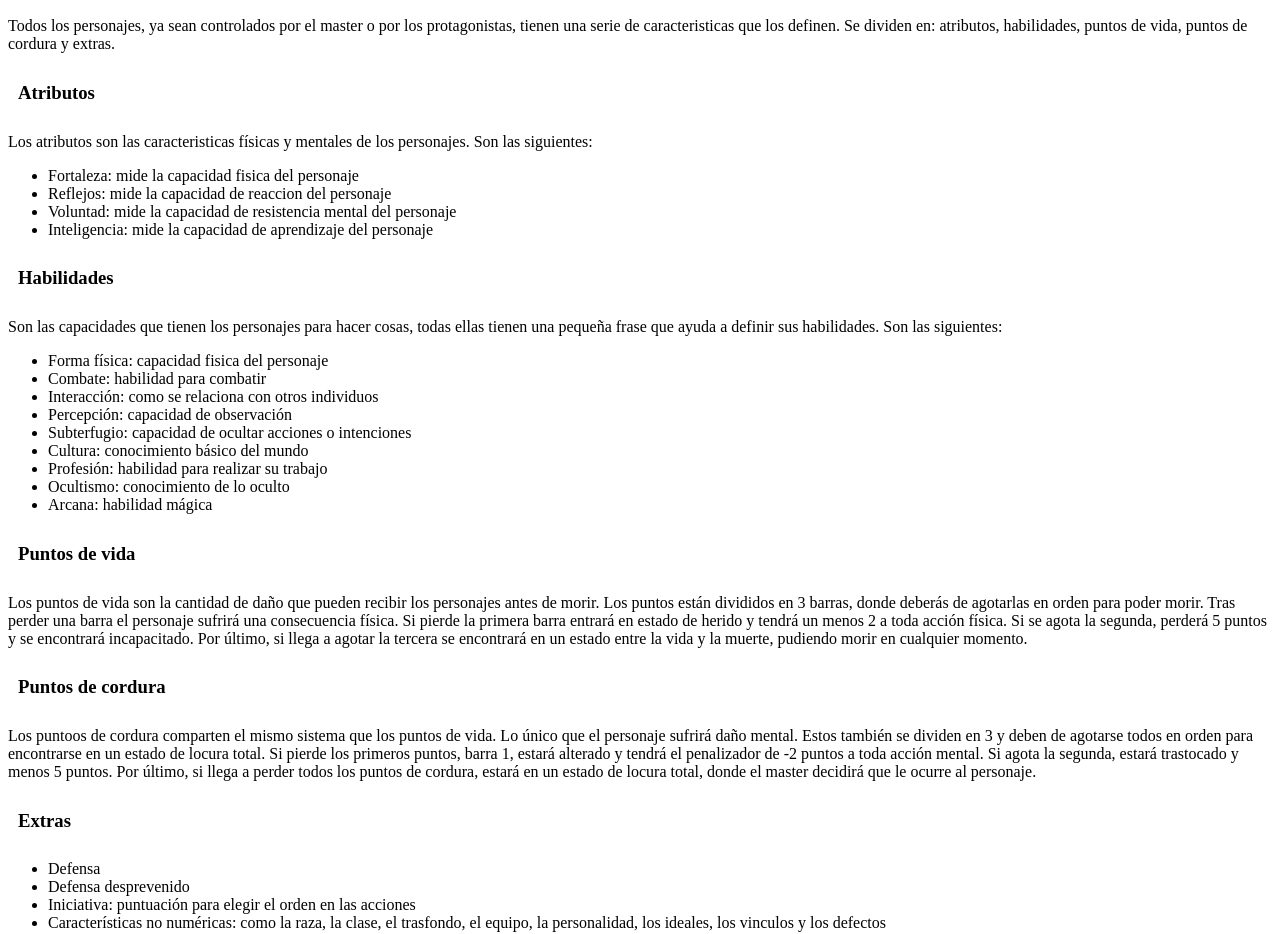
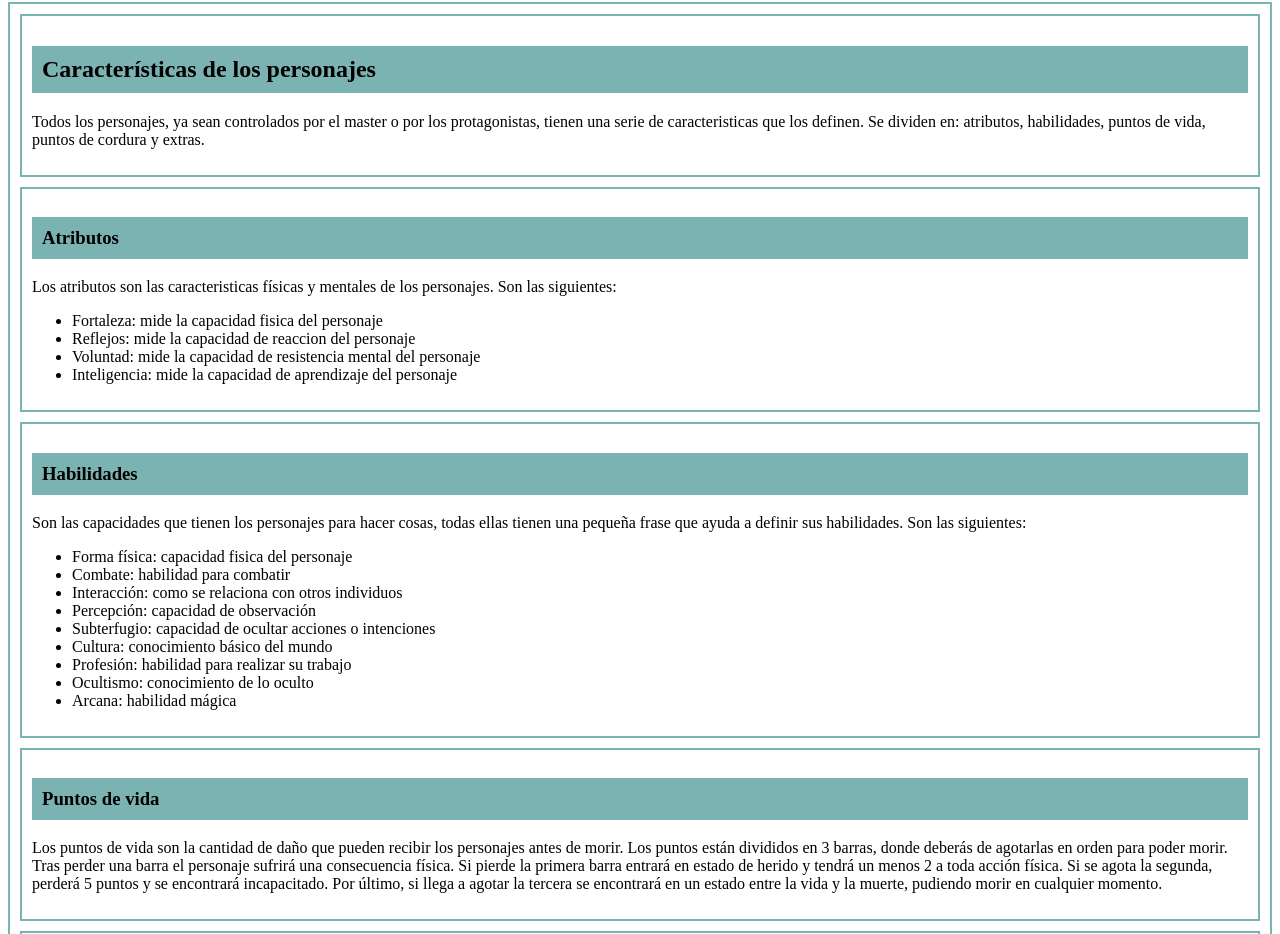
Before and after one commit to andmansim/Ironhack_proyecto1, a plain HTML site: page pag1/pag1.html in a window 1280 px wide. Shown: the part 278-1212 px from the top of the page. Drawn offline with Linux system fonts and the light colour scheme.

Commit message:
cositaas

```diff
--- a/pag1/pag1.css
+++ b/pag1/pag1.css
@@ -1,8 +1,10 @@
-h1{
+h1, h2, h3{
     padding: 10px;
     background-color: rgba(42, 130, 130, 0.614);
 }
-h2, h3{
-    padding: 10px;
-    border: gba(42, 130, 130, 0.614) 2px solid;
+#div1, #div2, #div2-1, #div2-2, #div2-3, #div2-4, #div2-5, #div2-6{
+    margin-bottom: 10px;
+    padding:10px;
+    border: rgba(42, 130, 130, 0.614) 2px solid;
+    font-size: 16px;
 }
--- a/pag1/pag1.html
+++ b/pag1/pag1.html
@@ -6,7 +6,7 @@
     </head>
     <body>
         <div id="div1">
-        <h1>¿Qué es cultos innombrables?</h1>
+            <h1>¿Qué es cultos innombrables?</h1>
             <p>
                 Cultos innombrables es un juego de rol donde los jugadores interpretan a personajes ficticios que viven aventuras en un mundo de fantasia.
                 Hay dos tipos de jugadores:
@@ -19,14 +19,14 @@
             </p>
         </div>
         <div id="div2">
-            <div id="div2.1">
+            <div id="div2-1">
                 <h2>Características de los personajes</h2>
                 <p>
                     Todos los personajes, ya sean controlados por el master o por los protagonistas, tienen una serie de caracteristicas que los definen.
                     Se dividen en: atributos, habilidades, puntos de vida, puntos de cordura y extras.
                 </p>
             </div>
-            <div id="div2.2">
+            <div id="div2-2">
                 <h3>Atributos</h3>
                 <p>
                     Los atributos son las caracteristicas físicas y mentales de los personajes.
@@ -39,7 +39,7 @@
                     </ul>
                 </p>
             </div>
-            <div id="div2.3">
+            <div id="div2-3">
                 <h3>Habilidades</h3>
                 <p>
                     Son las capacidades que tienen los personajes para hacer cosas, todas ellas tienen  una pequeña frase que ayuda a definir sus habilidades.
@@ -58,7 +58,7 @@
                     </ul>
                 </p>
             </div>
-            <div id="div2.4">
+            <div id="div2-4">
                 <h3>Puntos de vida</h3>
                 <p>
                     Los puntos de vida son la cantidad de daño que pueden recibir los personajes antes de morir.
@@ -67,7 +67,7 @@
                     si llega a agotar la tercera se encontrará en un estado entre la vida y la muerte, pudiendo morir en cualquier momento.
                 </p>
             </div>
-            <div id="div2.5">
+            <div id="div2-5">
                 <h3>Puntos de cordura</h3>
                 <p>
                     Los puntoos de cordura comparten el mismo sistema que los puntos de vida. Lo único que el personaje sufrirá daño mental.
@@ -76,7 +76,7 @@
                     Por último, si llega a perder todos los puntos de cordura, estará en un estado de locura total, donde el master decidirá que le ocurre al personaje.
                 </p>
             </div>
-            <div id="div2.6">
+            <div id="div2-6">
                 <h3>Extras</h3>
                 <p>
                     <ul>
```
